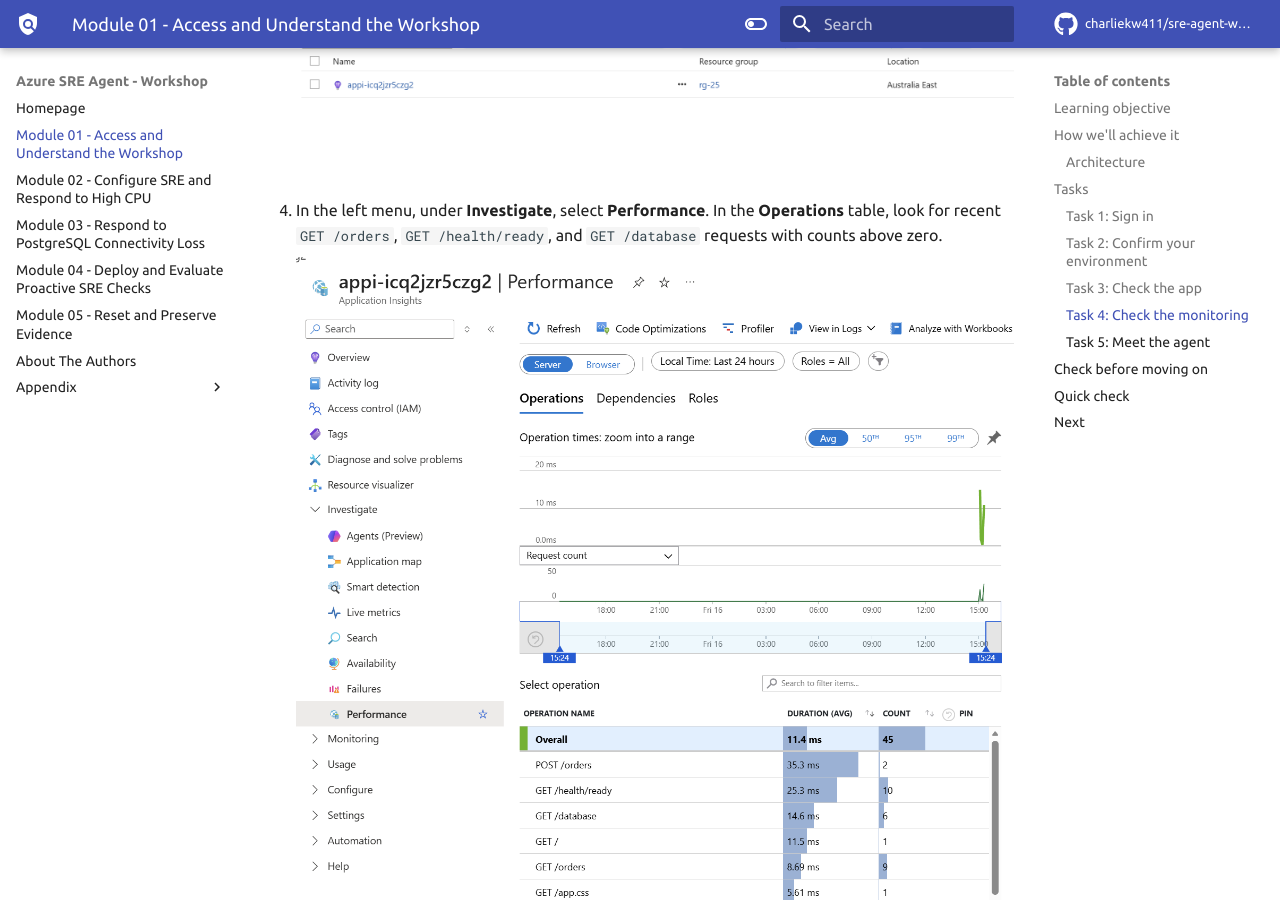
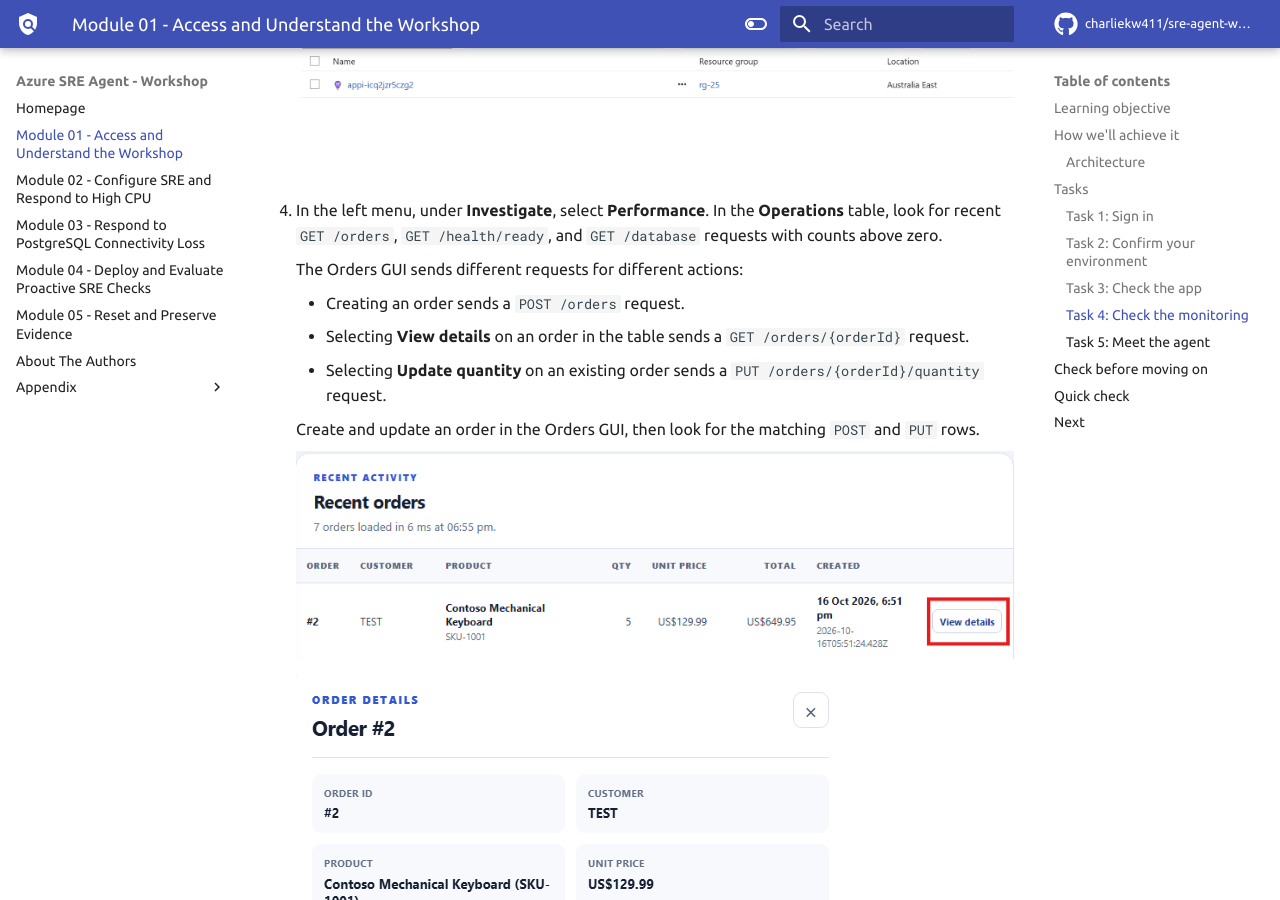
Before and after one commit to charliekw411/sre-agent-workshop, an MkDocs documentation site: the page built from docs/sre/01-deploy-and-validate/index.md, in a window 1280 px wide and 900 px high, scrolled down 3842 px. Built offline with MkDocs 1.6.1 and Material for MkDocs 9.7.7, drawn with Linux system fonts in a browser that asks for light colours; comment, search, counter and statistics services are not loaded.

Commit message:
docs: explain POST and PUT requests from the Orders GUI in Module 01
Co-authored-by: Copilot App <223556219+Copilot@users.noreply.github.com>

```diff
--- a/docs/sre/01-deploy-and-validate/index.md
+++ b/docs/sre/01-deploy-and-validate/index.md
@@ -137,6 +137,21 @@ the incidents.
    **Operations** table, look for recent `GET /orders`, `GET /health/ready`, and
    `GET /database` requests with counts above zero.
 
+    The Orders GUI sends different requests for different actions:
+
+    * Creating an order sends a `POST /orders` request.
+    * Selecting **View details** on an order in the table sends a
+      `GET /orders/{orderId}` request.
+    * Selecting **Update quantity** on an existing order sends a
+      `PUT /orders/{orderId}/quantity` request.
+
+    Create and update an order in the Orders GUI, then look for the matching
+    `POST` and `PUT` rows.
+
+    ![Recent orders table with the View details button highlighted](../../assets/images/01-deploy-and-validate/orders-gui-view-details.png)
+
+    ![Order details panel with the Update quantity button highlighted](../../assets/images/01-deploy-and-validate/orders-gui-update-quantity.png)
+
     ![Application Insights Performance page listing Orders API operations with request counts](../../assets/images/01-deploy-and-validate/appinsights-performance.png)
 
 5. In the left menu, under **Monitoring**, select **Logs**, close the query
```
Also changed, not shown: docs/assets/images/01-deploy-and-validate/orders-gui-update-quantity.png (added), docs/assets/images/01-deploy-and-validate/orders-gui-view-details.png (added).
